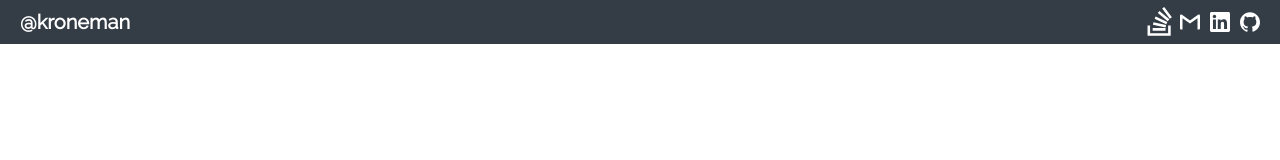
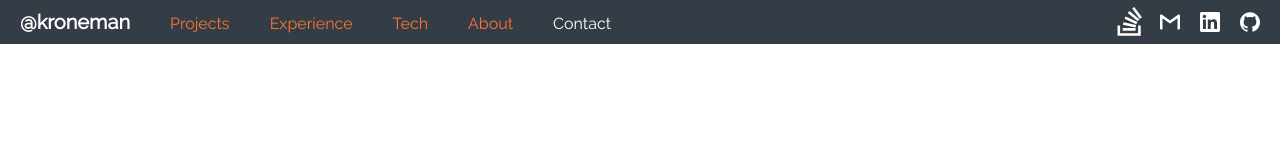
Before and after one commit to kroneman/src-kroneman.github.io, a Vue app: page / in a window 1280 px wide. Shown: the top 160 px of the page. Built offline with nearby package versions, Linux system fonts and the light colour scheme; no server answers.

Commit message:
Rough draft desktop navigation

```diff
--- a/src/sections/Header.scss
+++ b/src/sections/Header.scss
@@ -7,6 +7,11 @@ $header-color-text: #fff;
     background: $header-background-color;
     color: $header-color-text;
     align-items: center;
+    position: fixed;
+    top: 0;
+    left: 0;
+    right: 0;
+    z-index: 99;
 
     &_title {
         @include font-type(header-title);
@@ -20,6 +25,10 @@ $header-color-text: #fff;
             &, &:visited, &:active, &:focus {
                 color: inherit;
                 text-decoration: none;
+            }
+
+            &:hover {
+                color: theme-color(primary);
             }
         }
     }
@@ -38,7 +47,7 @@ $header-social-list-hover-color: theme-color(primary) !default;
         padding: 0px;
 
         &_item {
-            margin-right: 10px;
+            margin-right: 20px;
 
             &:hover {
                 color: $header-social-list-hover-color;
--- a/src/sections/Header.vue
+++ b/src/sections/Header.vue
@@ -1,14 +1,18 @@
 <template>
   <header class="header px-4">
     <div class="row align-items-center">
-      <div class="col-12 col-md-6 flex-grow">
-        <h1 class="p-0 m-0 py-2 header_title">
-          <a href="/" class="header_title_link">
-            {{title}}
-          </a>
-        </h1>
+      <div class="col-12 col-md-6 col-lg-9 col-xl-6 flex-grow">
+        <div class="d-flex align-items-center justify-content-center justify-content-md-left">
+          <h1 class="p-0 m-0 py-2 header_title">
+            <a href="/" class="header_title_link">
+              {{title}}
+            </a>
+          </h1>
+          <navigation />
+        </div>
       </div>
-      <div class="col-6 d-none d-md-flex flex-grow justify-content-right">
+
+      <div class="col col-xl-6 d-none d-md-flex flex-grow justify-content-right">
         <div class="social">
           <ul class="social_list">
             <li v-for="item in socialList"
@@ -29,11 +33,13 @@
 <script>
 import Icon from '@/components/icon.vue';
 import linkCustom from '@/components/link-custom/link-custom.vue';
+import navigation from '@/sections/Navigation.vue';
 
 export default {
   components: {
     Icon,
     linkCustom,
+    navigation,
   },
   data() {
     return {
--- /dev/null
+++ b/src/sections/Navigation.scss
@@ -0,0 +1,43 @@
+@import '~@/style/variables';
+
+$header-nav-item-spacing: 40px !default;
+.nav {
+    display: none;
+
+    @include respond(lg) {
+        display: block;
+        justify-content: left;
+    }
+
+    // border
+    padding: 0 $header-nav-item-spacing;
+    &-list {
+        list-style-type: none;
+        display: flex;
+        padding: 0;
+        margin: 0;
+
+        &_item {
+            vertical-align: baseline;
+            margin: 3px $header-nav-item-spacing 0 0;
+
+            &:last-child {
+                margin: 3px 0 0 0;
+            }
+        }
+
+        &_link {
+            &, &:visited, &:focus, &:active {
+                color: currentColor;
+                text-decoration: none;
+                cursor: pointer;
+            }
+
+            scroll-behavior: smooth;
+
+            &.is-active {
+                color: theme-color(primary);
+            }
+        }
+    }
+}
--- /dev/null
+++ b/src/sections/Navigation.vue
@@ -0,0 +1,117 @@
+<template>
+  <nav class="nav">
+    <ul class="nav-list">
+      <li
+        v-for="link in navLinks" :key="link.title"
+        class="nav-list_item"
+      >
+        <a
+          class="nav-list_link"
+          :class="{
+            'is-active': link.isActive
+          }"
+          @click="(e) => scrollTo(e, link.anchorElement)"
+        >{{link.title}}</a>
+      </li>
+    </ul>
+  </nav>
+</template>
+
+<script>
+export default {
+  name: 'Navigation',
+  data() {
+    return {
+      navLinks: [
+        {
+          anchor: '#Projects',
+          title: 'Projects',
+          isActive: true,
+          anchorLocation: null,
+          anchorElement: null,
+        },
+        {
+          anchor: '#Experience',
+          title: 'Experience',
+          isActive: false,
+          anchorLocation: null,
+          anchorElement: null,
+        },
+        {
+          anchor: '#Tech',
+          title: 'Tech',
+          isActive: false,
+          anchorLocation: null,
+          anchorElement: null,
+        },
+        {
+          anchor: '#About',
+          title: 'About',
+          isActive: false,
+          anchorLocation: null,
+          anchorElement: null,
+        },
+        {
+          anchor: '#Contact',
+          title: 'Contact',
+          isActive: false,
+          anchorLocation: null,
+          anchorElement: null,
+        },
+      ],
+    };
+  },
+  mounted() {
+    this.getAnchorLocations();
+    window.addEventListener('scroll', this.onScroll);
+  },
+  methods: {
+    scrollTo(e, anchorElement) {
+      const distanceToTop = (el) => Math.floor(el.getBoundingClientRect().top);
+      e.preventDefault();
+      if (!anchorElement) {
+        return;
+      }
+
+      const originalTop = distanceToTop(anchorElement);
+      window.scrollBy({ top: originalTop, left: 0, behavior: 'smooth' });
+
+      const checkIfDone = setInterval(() => {
+        const atBottom = window.innerHeight + window.pageYOffset >= document.body.offsetHeight - 2;
+        if (distanceToTop(anchorElement) === 0 || atBottom) {
+          anchorElement.focus();
+          clearInterval(checkIfDone);
+        }
+      }, 100);
+    },
+    onScroll() {
+      const headerHeight = 60;
+      const scrollDistance = window.pageYOffset + headerHeight;
+      const windowHeight = window.innerHeight;
+
+      const lowerBound = scrollDistance - windowHeight * (2 / 3);
+      const upperBound = scrollDistance + (windowHeight * (2 / 3));
+      this.navLinks = this.navLinks.map((navLink) => ({
+        ...navLink,
+        isActive: navLink.anchorLocation > lowerBound
+          && navLink.anchorLocation < upperBound,
+      }));
+    },
+    getAnchorLocations() {
+      this.navLinks = this.navLinks.map((navlink) => {
+        const anchorElement = document.querySelector(navlink.anchor);
+        const anchorLocation = Math.floor(anchorElement.getBoundingClientRect().top);
+        return {
+          ...navlink,
+          anchorElement: anchorElement || null,
+          anchorLocation: anchorLocation || null,
+        };
+      }).filter((item) => Boolean(item.anchorElement));
+    },
+  },
+};
+</script>
+
+<style lang="scss">
+@import "./Navigation.scss";
+</style>
--- a/src/style/lib/generation.grid.scss
+++ b/src/style/lib/generation.grid.scss
@@ -78,6 +78,12 @@ $grid-config: (
         }
     }
 
+    .#{$column-namespace}#{$breakpoint-class-space} {
+        padding-left: $margin-value;
+        padding-right: $margin-value;
+        flex: 1;
+    }
+
     $alignment-vertical: map-get($alignment, 'vertical');
     $alignment-horizontal: map-get($alignment, 'horizontal');
     @include generate-property($alignment-vertical..., $property-breakpoint: $breakpoint-key);
--- a/src/views/Home.vue
+++ b/src/views/Home.vue
@@ -1,7 +1,7 @@
 <template>
   <div class="home">
 
-    <div class="home-section py-md-6 px-0">
+    <div id="Projects" class="home-section py-md-6 px-0">
       <div class="container d-flex align-items-center" style="overflow: hidden">
         <div class="row align-items-center">
           <div class="col-12">
@@ -31,7 +31,7 @@
       </div>
     </div>
 
-    <div class="home-section bg-grey-1 clr-background py-6" style="position: relative">
+    <div id="Experience" class="home-section bg-grey-1 clr-background py-6" style="position: relative">
       <animation-canvas />
       <div class="container d-flex align-items-center">
         <div class="d-block w-100">
@@ -63,8 +63,7 @@
       </div>
     </div>
 
-
-    <div class="home-section" style="position: relative">
+    <div id="Tech" class="home-section" style="position: relative">
       <animation-canvas animation-type="particle" />
       <div class="container d-flex align-items-center">
         <div class="d-block w-100">
@@ -82,7 +81,7 @@
       </div>
     </div>
 
-    <div class="home-section bg-grey-5 py-6 home-section--about text-center">
+    <div id="About" class="home-section bg-grey-5 py-6 home-section--about text-center">
       <animation-map class="home-section_map py-6" :animated-map="true" />
       <div class="container d-flex align-items-center">
         <div class="row px-4 align-items-center justify-content-center">
@@ -96,7 +95,7 @@
       </div>
     </div>
 
-    <div class="home-section">
+    <div id="Contact" class="home-section">
       <div class="container d-flex align-items-center">
         <div class="d-block w-100">
           <div class="row align-items-center justify-content-center">
@@ -165,7 +164,7 @@ export default {
         This perspective has allowed me to look outside of the box
         and approach problems with flexibility and with patience.`,
       ],
-      technologiesHeader: 'Technologies',
+      technologiesHeader: 'I work with',
       technologiesList: [
         'HTML - ~6 years',
         'CSS - 6+ years',
@@ -208,7 +207,7 @@ export default {
           duration: '2.5 Years',
         },
       ],
-      experienceProjectsText: 'Contributed to the development of the following projects',
+      experienceProjectsText: '',
       experienceProjects: [
         {
           link: 'https://suitsupply.com',
@@ -244,7 +243,7 @@ export default {
         },
       ],
       connectHeader: 'Get in touch',
-      connectMessage: 'I\'m currently looking for a job',
+      connectMessage: 'I\'m open to new opportunities',
       connectLinks: [
         {
           link: 'mailto:a.l.kroneman@gmail.com?subject=kroneman.io',
```
Also changed, not shown: src/sections/MobileDrawer.vue (added, +15 -0 lines), src/sections/MobileDrawer.scss (added).
